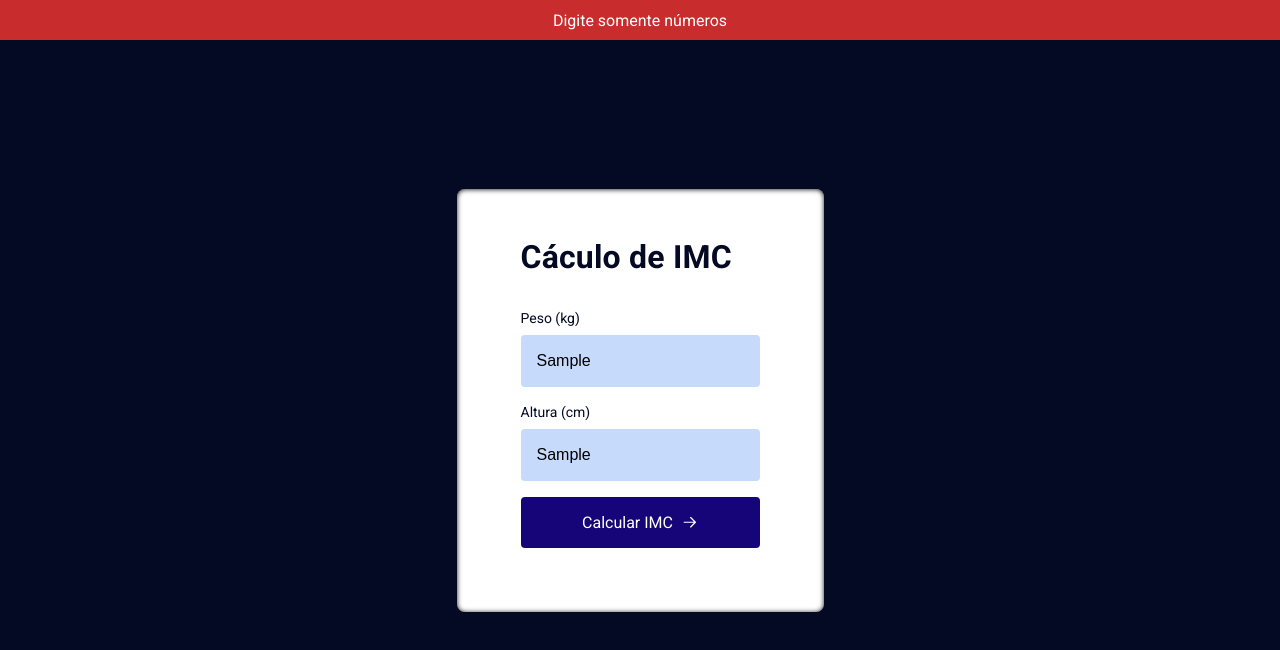
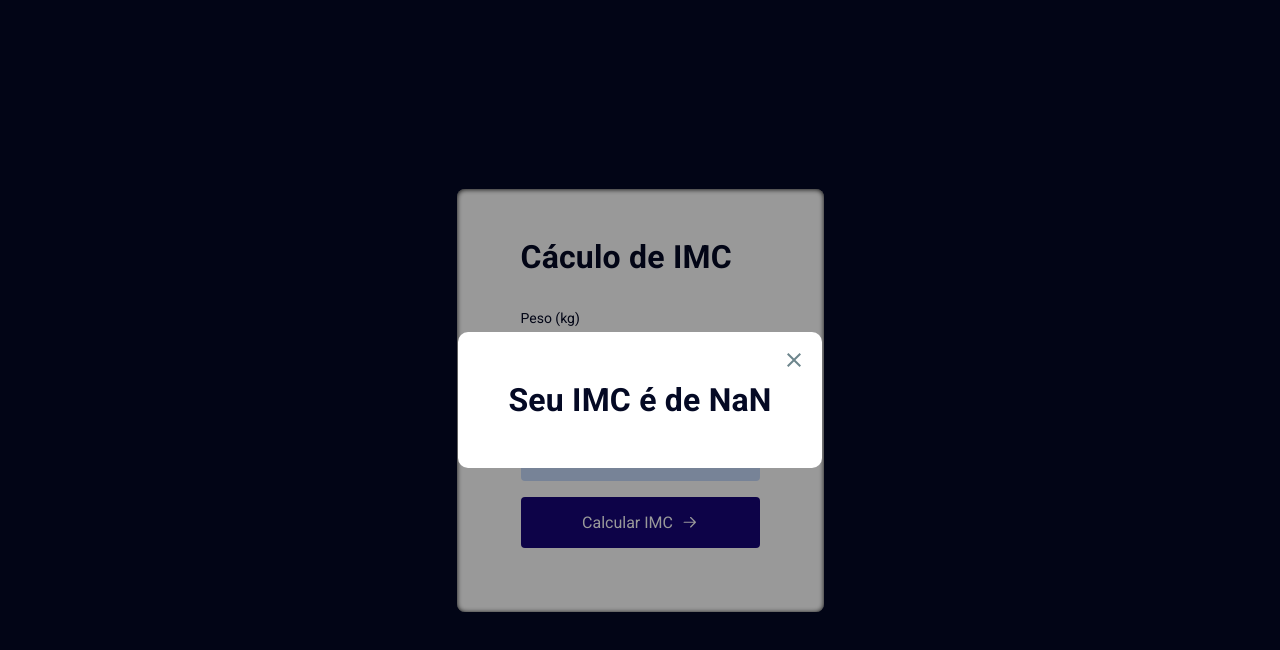
Before and after one commit to leonardomendescastilho/IMC, a plain HTML site: page index.html in a window 1280 px wide. Both pictures are taken after typing "Sample", "Sample" into the empty fields and a click on the button "Calcular IMC". Drawn offline with Linux system fonts and the light colour scheme.

Commit message:
add calculateIMC

```diff
--- a/index.html
+++ b/index.html
@@ -14,7 +14,7 @@
     <div class="error hidden">
       <p>Digite somente números</p>
     </div>
-    <div class="modal hidden">
+    <div id='modal' class="modal hidden">
       <div class="modal-wrapper">
        <img src="./assets/close.svg" alt="">
         <h2>Seu IMC é de <span class='span'>28</span></h2>
--- a/main.js
+++ b/main.js
@@ -1,25 +1,34 @@
-const modal = document.querySelector('.modal-wrapper');
-const weight = document.querySelector('#weight');
-const height = document.querySelector('#height');
+const modal = document.querySelector('#modal');
+const weightInput = document.querySelector('#weight');
+const heightInput = document.querySelector('#height');
 const button = document.querySelector('#button');
 const error = document.querySelector('.error');
 const inputs = document.querySelectorAll('.input');
+const inputSpan = document.querySelector('.span');
 
+button.addEventListener('click', (event) => {
+  event.preventDefault();
+  // isInputNotANumber();
+  calculateIMC()
+  openModal()
+});
 
-button.addEventListener('click', (event)=>{
-  event.preventDefault()
-  if(isInputNotANumber()){
+function calculateIMC() {
+  const weight = Number(weightInput.value)
+  const height = Number(heightInput.value)
+  // if (weight <= 0 || height <= 0) {
+  //   return 'Peso e altura devem ser maiores que zero';
+  // }
+  let imc =  weight / ((height / 100) ** 2);
+  document.querySelector('.span').innerHTML = imc.toFixed(2);
+}
 
-  }
-})
+function openModal() {
+  modal.classList.add('open');
+}
 
-
-
-
-function isInputNotANumber(){
-  if(isNaN(Number(weight.value)) || isNaN(Number(height.value))){
-    error.classList.add('open');
-  }else{
-    return false;
+function isInputNotANumber() {
+  if (isNaN(Number(weight.value)) || isNaN(Number(height.value))) {
+    return error.classList.add('open');
   }
 }
```
